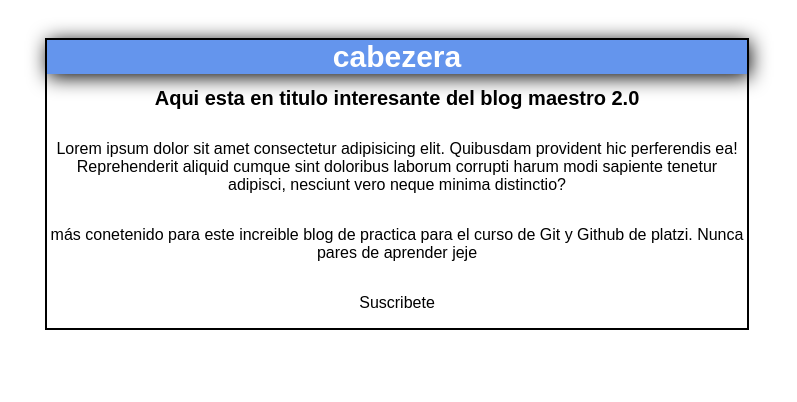
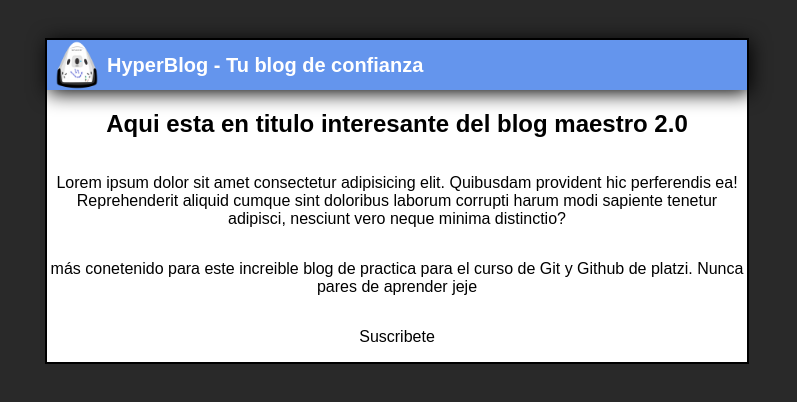
Before and after one commit to IviSoftware/BlogPracticaPlatzi, a plain HTML site: page index.html in a window 1280 px wide. Shown: the whole page, without its empty margins (243-1040 px from the left). Drawn offline with Linux system fonts and the light colour scheme.

Commit message:
Agregamos el logo y un color cool en el backgroud

```diff
--- a/css/estilos.css
+++ b/css/estilos.css
@@ -8,6 +8,7 @@ body{
     justify-content: center;
     align-items: baseline;
     padding-top: 30px;
+    background-color: #292929;
 
 }
 
@@ -19,6 +20,7 @@ body{
     display: flex;
     flex-direction: column;
     justify-content: center;
+    background-color: white;
 
 
 }
@@ -38,5 +40,12 @@ body{
     font-family: Arial, Helvetica, sans-serif;
     font-weight: bold;
     font-size: 30px;
+    display: flex;
+    align-items: center;
 
 }
+
+.logotipo{
+    width: 50px;
+    margin : 0 5px;
+}
--- a/index.html
+++ b/index.html
@@ -14,10 +14,11 @@
     <div class="contenido">
 
         <div class="cabezera">
-            cabezera
+            <img class="logotipo" src="imagenes/dragon.png" alt="logo">
+            <h1 class="title">HyperBlog - Tu blog de confianza<h1>
         </div>
 
-        <h1>Aqui esta en titulo interesante del blog maestro 2.0 </h1>
+        <h2>Aqui esta en titulo interesante del blog maestro 2.0 </h2>
 
         <p>Lorem ipsum dolor sit amet consectetur adipisicing elit.
         Quibusdam provident hic perferendis ea! Reprehenderit aliquid cumque sint doloribus laborum corrupti harum modi sapiente
```
Also changed, not shown: imagenes/dragon.png (added).
